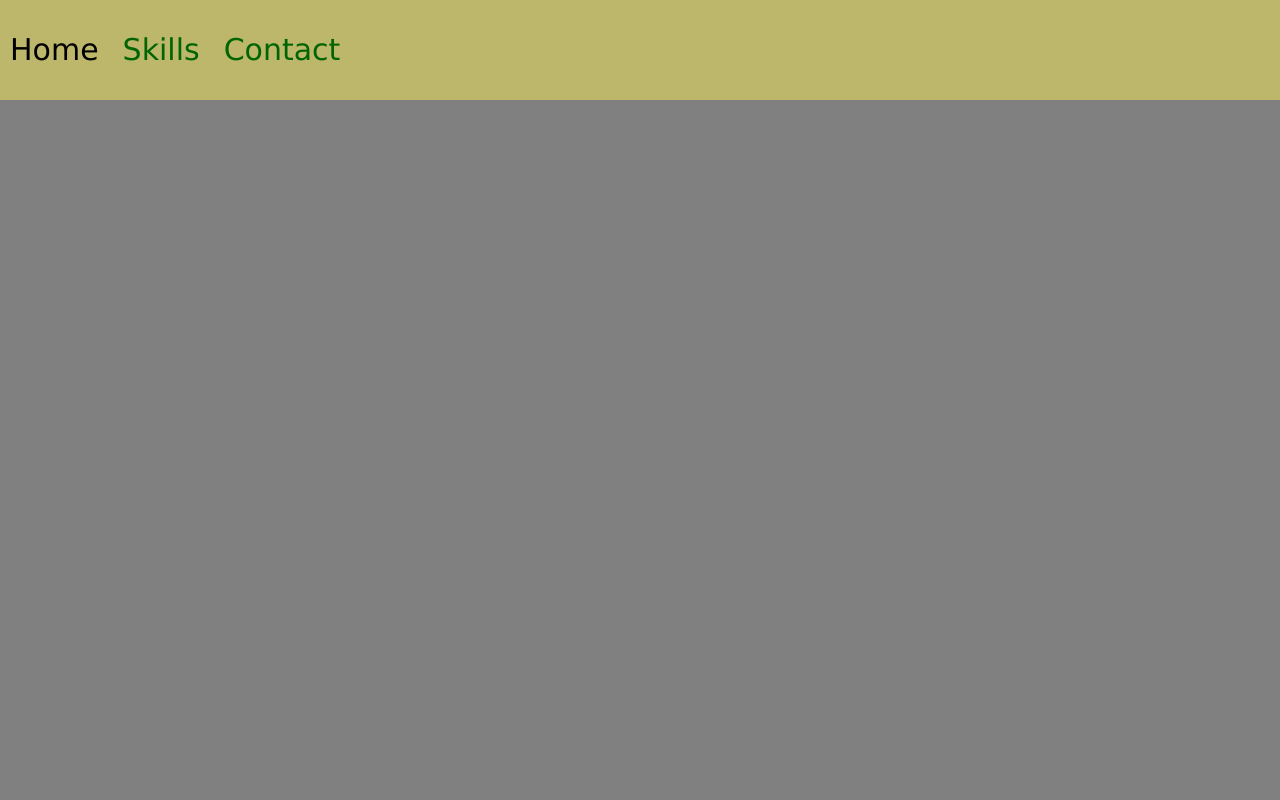
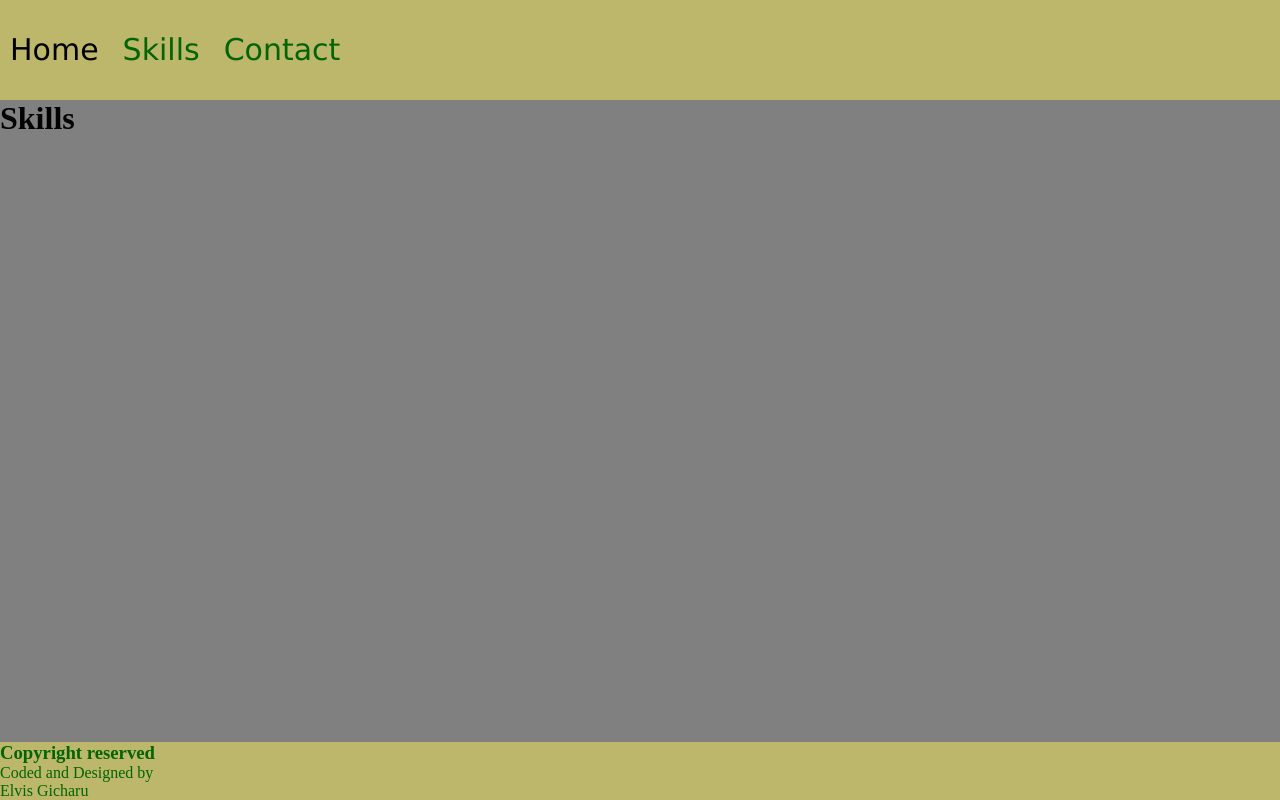
Before and after one commit to ElvisGicharu/phase-0-project, a plain HTML site: page skills.html in a window 1280 px wide. Drawn offline with Linux system fonts and the light colour scheme.

Commit message:
footer added

```diff
--- a/skills.html
+++ b/skills.html
@@ -5,7 +5,7 @@
     <meta http-equiv="X-UA-Compatible" content="IE=edge">
     <meta name="viewport" content="width=device-width, initial-scale=1.0">
     <link rel="stylesheet" href="./main.css">
-    <title>Document</title>
+    <title>Skills</title>
 </head>
 <body>
     <nav>
@@ -17,6 +17,10 @@
 
     </nav>
 
-
+    <h1>Skills</h1>
+    <footer>
+        <h3>Copyright reserved</h3>
+        <p>Coded and Designed by <br> Elvis Gicharu</p>
+    </footer>
 </body>
 </html>
```
